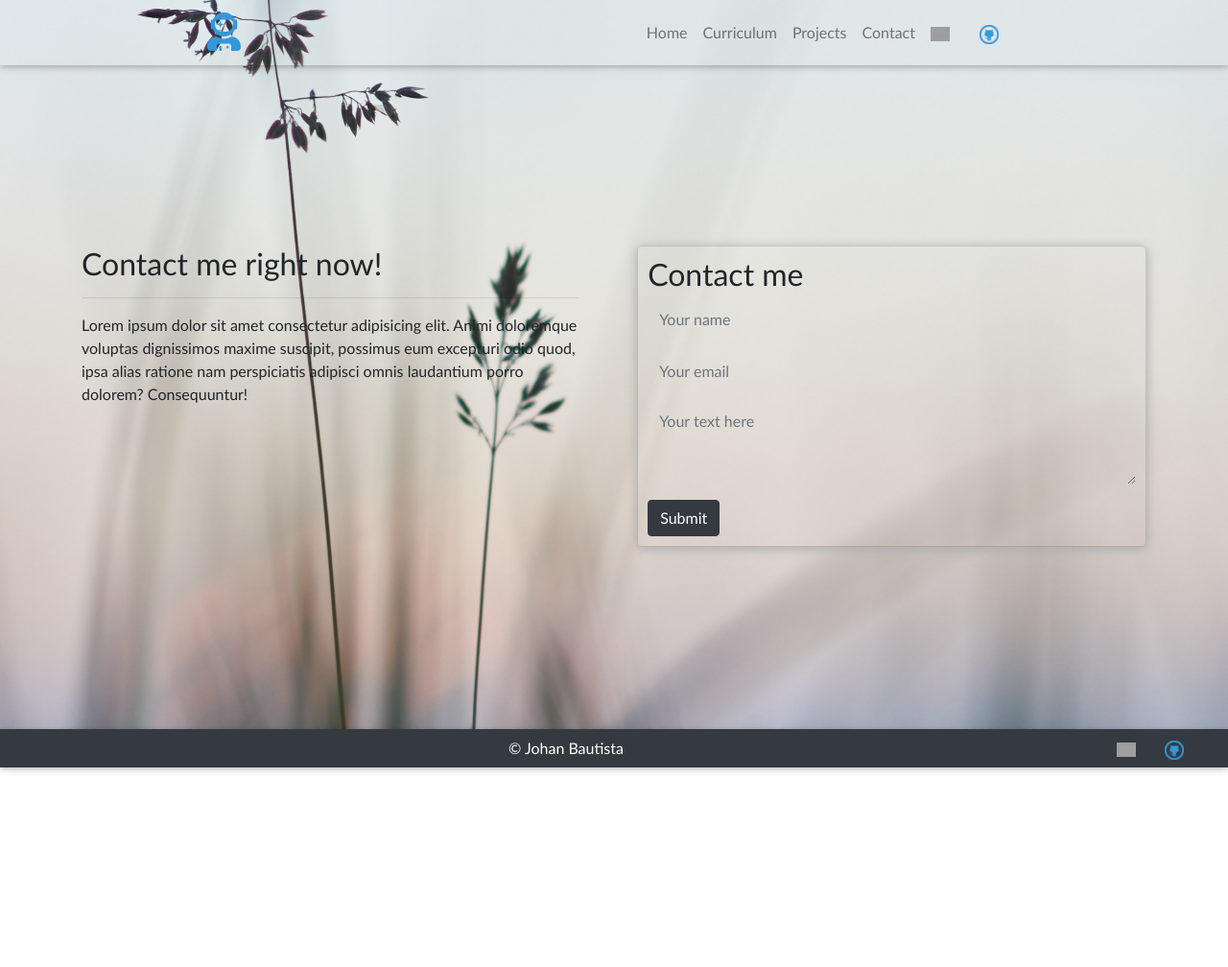
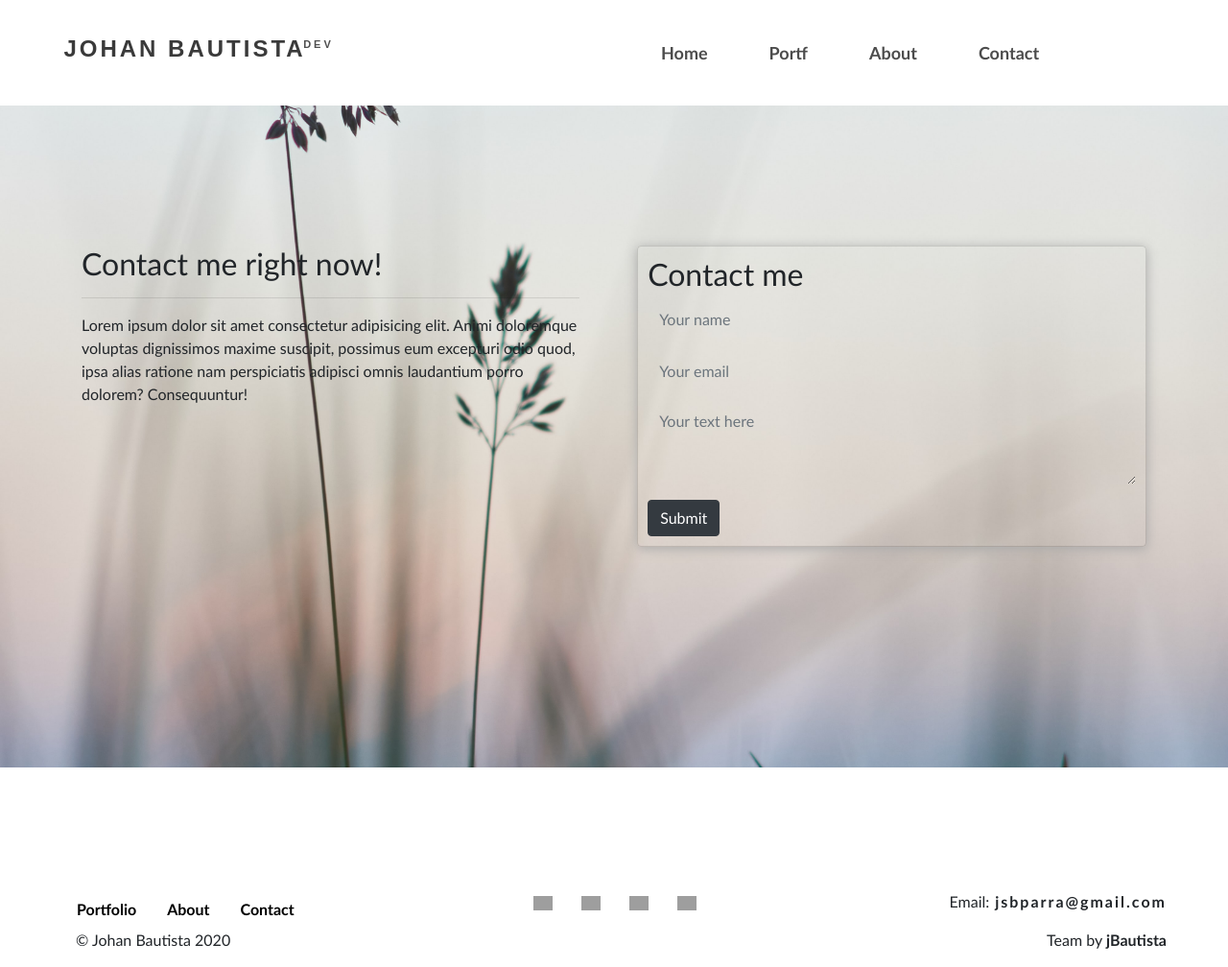
Before and after one commit to johanBautista/jBautista_web, a React (Create React App) app: page /contact in a window 1280 px wide. Shown: the whole page at 96% size. Before the commit the page ends 800 px from the top, so only its background shows below. Built offline with nearby package versions, Linux system fonts and the light colour scheme; grey boxes are pictures that could not be loaded.

Commit message:
refact styles header and footer

```diff
--- a/src/components/layout/footer/Footer.css
+++ b/src/components/layout/footer/Footer.css
@@ -1,6 +1,51 @@
-.footer{
-  margin-top: 20%;
+.footer {
+  margin: 10% 5% 3% 5%;
+}
+
+.footer-top {
+  display: flex;
+  justify-content: space-between;
+}
+.footer-bottom {
+  display: flex;
+  justify-content: space-between;
+}
+.navigation-left {
+  display: flex;
+}
+.nav-link {
+  color: black;
+  font-weight: 600;
+}
+.copy {
+  padding-left: 15px;
 }
 .style-icon {
   margin-right: 15px;
 }
+
+.fixed-bottom {
+  position: inherit !important;
+}
+.email {
+  font-weight: bold;
+  letter-spacing: 2px;
+}
+.team {
+  font-weight: bold;
+}
+
+@media only screen and (max-width: 770px) {
+  .footer {
+    text-align: center;
+  }
+  .navigation-left {
+    justify-content: center;
+  }
+  .footer-top {
+    display: block;
+  }
+  .footer-bottom {
+    display: block;
+  }
+}
--- a/src/components/layout/footer/Footer.js
+++ b/src/components/layout/footer/Footer.js
@@ -1,14 +1,26 @@
 import React from 'react';
 import linkedin from '../../img/linkedin.png';
-import github from '../../img/git-icon.png';
 import { Link } from 'react-router-dom';
+import { Nav } from 'react-bootstrap';
+
 import './Footer.css';
 
 const Footer = () => {
   return (
     <div className="footer">
-      <nav className="navbar navbar-expand-sm bg-dark navbar-dark fixed-bottom text-white">
-        <span className="mx-auto d-block ">&copy; Johan Bautista</span>
+      <div className="footer-top">
+        <div className="navigation-left">
+          <Nav.Link className="item-bar" href="/projects">
+            Portfolio
+          </Nav.Link>
+          <Nav.Link className="item-bar" href="/cv">
+            About
+          </Nav.Link>
+          <Nav.Link className="item-bar" href="/contact">
+            Contact
+          </Nav.Link>
+        </div>
+        <div className="navigation-center">
           <Link
             to="https://www.linkedin.com/in/johan-bautista-parra/"
             target="_blank"
@@ -17,13 +29,39 @@ const Footer = () => {
             <img src={linkedin} alt="logo" className="style-icon" />
           </Link>
           <Link
-          to="https://github.com/johanBautista"
+            to="https://www.linkedin.com/in/johan-bautista-parra/"
             target="_blank"
             className="style-icon"
           >
-          <img src={github} alt="logo" className="style-icon" />
+            <img src={linkedin} alt="logo" className="style-icon" />
           </Link>
-      </nav>
+          <Link
+            to="https://www.linkedin.com/in/johan-bautista-parra/"
+            target="_blank"
+            className="style-icon"
+          >
+            <img src={linkedin} alt="logo" className="style-icon" />
+          </Link>
+          <Link
+            to="https://www.linkedin.com/in/johan-bautista-parra/"
+            target="_blank"
+            className="style-icon"
+          >
+            <img src={linkedin} alt="logo" className="style-icon" />
+          </Link>
+        </div>
+        <div className="footer-top-right">
+          <p>
+            Email:<span className="email"> jsbparra@gmail.com</span>
+          </p>
+        </div>
+      </div>
+      <div className="footer-bottom">
+        <p className="copy">&copy; Johan Bautista 2020</p>
+        <p>
+          Team by<span className="team"> jBautista</span>
+        </p>
+      </div>
     </div>
   );
 };
--- a/src/components/layout/navbar/Navbar.css
+++ b/src/components/layout/navbar/Navbar.css
@@ -7,8 +7,7 @@ img.style-icon {
   width: 20px;
 }
 .navbar {
-  box-shadow: 0 2px 5px 0 rgba(0, 0, 0, 0.16), 0 2px 10px 0 rgba(0, 0, 0, 0.12);
-  font-weight: 300;
+  background-color: rgb(255, 255, 255);
 }
 .fixed-top {
   position: fixed;
@@ -17,9 +16,38 @@ img.style-icon {
   left: 0;
   z-index: 1030;
 }
+.navigation-bar {
+  padding: 3% 0;
+}
+.icon-logo {
+  padding-top: 20px;
+}
+.nombreLogo {
+  margin-left: 20%;
+  color: rgb(58, 58, 58);
+  text-transform: uppercase;
+  font-family: Arial, Helvetica, sans-serif;
+  letter-spacing: 3px;
+  font-weight: 600;
+}
+.sup {
+  display: flex;
+  top: -2.5em;
+  left: 119%;
+  color: rgb(79, 79, 79);
+  font-weight: bold;
+  letter-spacing: 3px;
+  font-size: 11px;
+  font-family: Arial, Helvetica, sans-serif;
+}
+.navbar-light .navbar-nav .nav-link {
+  color: rgba(14, 14, 14, 0.741) !important;
+  font-weight: 600;
+  font-size: large;
+  margin-right: 6rem;
+}
 .navbar-collapse {
-  margin-right: 200px;
-  /* margin-left: 200px; */
+  margin-right: 10%;
 }
 
 .fa-2x {
@@ -31,3 +59,17 @@ img.style-icon {
     margin-left: 20px;
   }
 }
+
+@media only screen and (max-width: 770px) {
+  .nombreLogo {
+    margin-left: 2%;
+  }
+  .sup {
+    visibility: hidden;
+  }
+}
+@media only screen and (max-width: 1290px) {
+  .navbar-light .navbar-nav .nav-link {
+  margin-right: 3rem;
+}
+}
--- a/src/components/layout/navbar/Navbar.js
+++ b/src/components/layout/navbar/Navbar.js
@@ -2,40 +2,50 @@ import React from 'react';
 import { Navbar, Nav } from 'react-bootstrap';
 import './Navbar.css';
 
-import linkedin from '../../img/linkedin.png';
-import github from '../../img/git-icon.png';
+// import linkedin from '../../img/linkedin.png';
+// import github from '../../img/git-icon.png';
 
-import { FontAwesomeIcon } from '@fortawesome/react-fontawesome';
-import { faUserAstronaut } from '@fortawesome/free-solid-svg-icons';
+// import { FontAwesomeIcon } from '@fortawesome/react-fontawesome';
+// import { faUserAstronaut } from '@fortawesome/free-solid-svg-icons';
 
 const navbar = () => {
   return (
     <div className="container-fluid">
       <Navbar className="fixed-top" collapseOnSelect expand="lg">
         <Navbar.Brand href="/">
-          <FontAwesomeIcon
+          {/* <FontAwesomeIcon className='icon-logo'
             icon={faUserAstronaut}
-            size="2x"
-            style={{ color: '#3398DB' }}
-          />
+            size="1x"
+            // style={{ color: '#3398DB' }}
+          /> */}
+          <h4 className="nombreLogo">Johan Bautista</h4>
+          <sup className="sup">DEV</sup>
         </Navbar.Brand>
         <Navbar.Toggle aria-controls="responsive-navbar-nav" />
         <Navbar.Collapse id="responsive-navbar-nav">
           <Nav className="mr-auto"></Nav>
-          <Nav>
-            <Nav.Link href="/">Home</Nav.Link>
-            <Nav.Link href="/cv">Curriculum</Nav.Link>
-            <Nav.Link href="/projects">Projects</Nav.Link>
-            <Nav.Link href="/contact">Contact</Nav.Link>
-            <Nav.Link
+          <Nav className="navigation-bar">
+            <Nav.Link className="item-bar" href="/">
+              Home
+            </Nav.Link>
+            <Nav.Link className="item-bar" href="/projects">
+              Portf
+            </Nav.Link>
+            <Nav.Link className="item-bar" href="/cv">
+              About
+            </Nav.Link>
+            <Nav.Link className="item-bar" href="/contact">
+              Contact
+            </Nav.Link>
+            {/* <Nav.Link
               href="https://www.linkedin.com/in/johan-bautista-parra/"
               target="_blank"
             >
               <img src={linkedin} alt="logo" className="style-icon" />
-            </Nav.Link>
-            <Nav.Link href="https://github.com/johanBautista" target="_blank">
+            </Nav.Link> */}
+            {/* <Nav.Link href="https://github.com/johanBautista" target="_blank">
               <img src={github} alt="logo" className="style-icon" />
-            </Nav.Link>
+            </Nav.Link> */}
           </Nav>
         </Navbar.Collapse>
       </Navbar>
--- a/src/components/pages/projects/Projects.js
+++ b/src/components/pages/projects/Projects.js
@@ -1,3 +1,4 @@
+/* eslint-disable jsx-a11y/anchor-is-valid */
 import React from 'react';
 import { Card, CardColumns } from 'react-bootstrap';
 import './Project.css';
@@ -122,7 +123,7 @@ const Projects = () => {
           </Card>
         </a>
 
-        <a href="#" className="img__wrap">
+        <a className="img__wrap">
           <Card className="text-card">
             <Card.Img variant="top" src="holder.js/100px160" />
             <div className="img__description_layer">
```
Lines whose indentation alone changed are shown as unchanged.
